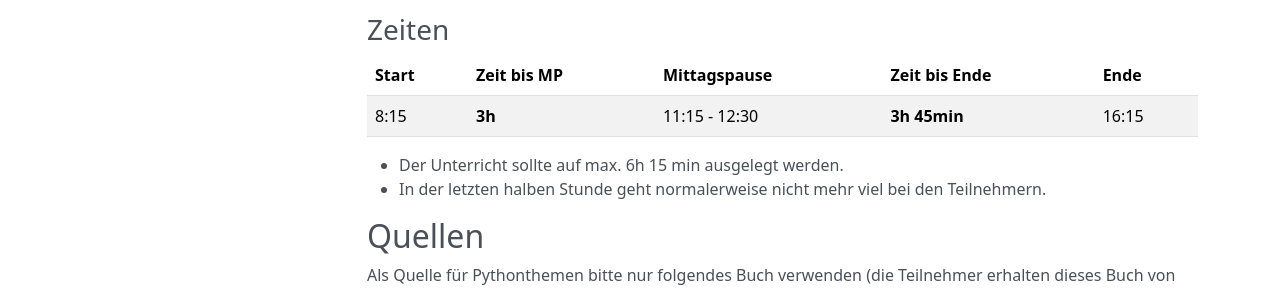
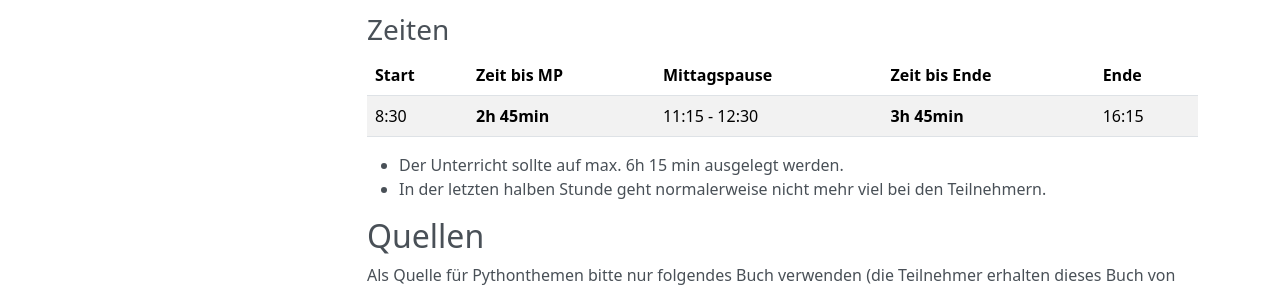
Before and after one commit to kevinsuelzle/Python_Wiki, an MkDocs documentation site: the page built from docs/orga/leitfaden.md, in a window 1280 px wide and 1388 px high. Shown: the part 870-1161 px from the top of the window. Built offline with MkDocs 1.6.1, drawn with Linux system fonts in a browser that asks for light colours; nearby versions of some CDN libraries.

Commit message:
Zeiten korrigiert

```diff
--- a/docs/orga/leitfaden.md
+++ b/docs/orga/leitfaden.md
@@ -32,9 +32,9 @@ Das große Vorbild ist das Matheskript von Qualidy.
 
 ### Zeiten
 
-| Start | Zeit bis MP | Mittagspause  | Zeit bis Ende | Ende  |
-|-------|-------------|---------------|---------------|-------|
-| 8:15  | **3h**      | 11:15 - 12:30 | **3h 45min**  | 16:15 |
+| Start | Zeit bis MP  | Mittagspause  | Zeit bis Ende | Ende  |
+|-------|--------------|---------------|---------------|-------|
+| 8:30  | **2h 45min** | 11:15 - 12:30 | **3h 45min**  | 16:15 |
 
 * Der Unterricht sollte auf max. 6h 15 min ausgelegt werden.
 * In der letzten halben Stunde geht normalerweise nicht mehr viel bei den Teilnehmern.
```
